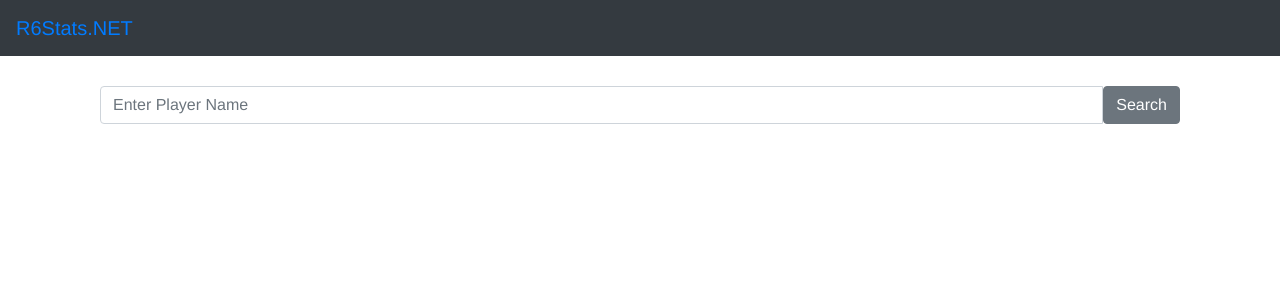
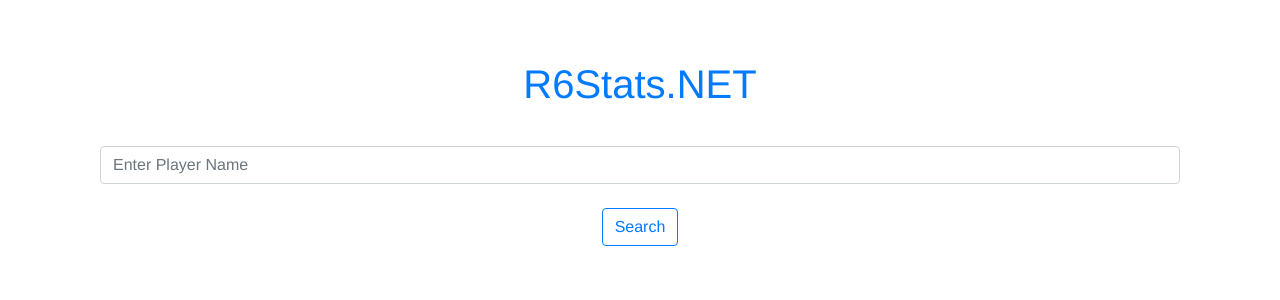
Before and after one commit to LouisWhite15/R6Stats.NET, a Vue app in the folder R6Stats.NET/client-app/: page / in a window 1280 px wide. Shown: the top 300 px of the page. Built offline with nearby package versions, Linux system fonts and the light colour scheme.

Commit message:
styling changes

```diff
--- a/R6Stats.NET/client-app/src/App.vue
+++ b/R6Stats.NET/client-app/src/App.vue
@@ -1,21 +1,20 @@
 <template>
   <div id="app">
-    <div id="nav">
-      <b-navbar toggleable="lg" type="dark" variant="dark">
-        <b-navbar-brand href="#"><router-link to="/">R6Stats.NET</router-link></b-navbar-brand>
-        <b-navbar-toggle target="nav-collapse"></b-navbar-toggle>
-      </b-navbar>
-    </div>
     <router-view />
   </div>
 </template>
 
 <style lang="scss">
 #app {
+  $body-bg: #000;
+  $body-color: #111;
   font-family: Avenir, Helvetica, Arial, sans-serif;
   -webkit-font-smoothing: antialiased;
   -moz-osx-font-smoothing: grayscale;
   text-align: center;
   color: #2c3e50;
+
+  @import 'bootstrap/scss/bootstrap.scss';
+  @import 'bootstrap-vue/src/index.scss';
 }
 </style>
--- a/R6Stats.NET/client-app/src/components/PlayerData.vue
+++ b/R6Stats.NET/client-app/src/components/PlayerData.vue
@@ -41,6 +41,13 @@
         <b-col>{{result.ranked.asiaLosses}}</b-col>
         <b-col>{{result.ranked.asiaWinLossPercentage}}</b-col>
       </b-row>
+      <br>
+      <b-row>
+        <b-col>MMR CHANGE</b-col>
+      </b-row>
+      <b-row>
+        <b-col><p v-if="result.ranked.asiaMmrChange > 0">+{{result.ranked.asiaMmrChange}}</p><p v-if="result.ranked.asiaMmrChange < 0">+{{result.ranked.asiaMmrChange}}</p></b-col>
+      </b-row>
     </b-container>
   </div>
 </template>
--- a/R6Stats.NET/client-app/src/components/Results.vue
+++ b/R6Stats.NET/client-app/src/components/Results.vue
@@ -5,7 +5,7 @@
     </div>
     <b-card v-for="item in results.players" :key="item">
       <b-card-body>
-        <b-card-title><router-link :to="{ name: 'PlayerStats', params: { id: item.profile.userId}}">{{item.profile.name}}</router-link></b-card-title>
+        <b-card-title><router-link :to="{ name: 'PlayerStats', params: { id: item.profile.userId }}">{{item.profile.name}}</router-link></b-card-title>
         <b-card-text v-html="`Level: ${item.stats.level}`"></b-card-text>
       </b-card-body>
     </b-card>
--- a/R6Stats.NET/client-app/src/components/Search.vue
+++ b/R6Stats.NET/client-app/src/components/Search.vue
@@ -1,8 +1,11 @@
 <template>
+<div>
   <b-input-group inline class="d-flex justify-content-center">
     <b-form-input v-model="term" type="text" placeholder="Enter Player Name"/>
-    <b-button @click="search()">Search</b-button>
   </b-input-group>
+  <br>
+  <b-button variant="outline-primary" @click="search()">Search</b-button>
+</div>
 </template>
 
 <script lang="ts">
--- a/R6Stats.NET/client-app/src/views/Home.vue
+++ b/R6Stats.NET/client-app/src/views/Home.vue
@@ -2,6 +2,10 @@
   <div id="home">
     <div class="container" style="padding:30px">
       <div>
+        <!-- Header section -->
+        <section>
+          <router-link :to="{ name: 'Home' }"><h1 style="padding:30px">R6Stats.NET</h1></router-link>
+        </section>
         <!-- Search section -->
         <section>
           <search @search="onSearch"></search>
--- a/R6Stats.NET/client-app/src/views/PlayerStats.vue
+++ b/R6Stats.NET/client-app/src/views/PlayerStats.vue
@@ -1,7 +1,10 @@
 <template>
-  <div id="playerStats">
-      <playerData :data="result"></playerData>
+<div id="playerStats">
+  <div id="nav" align="left" >
+    <router-link :to="{ name: 'Home' }"><h1>R6Stats.NET</h1></router-link>
   </div>
+  <playerData :data="result"></playerData>
+</div>
 </template>
 
 <script lang="ts">
```
